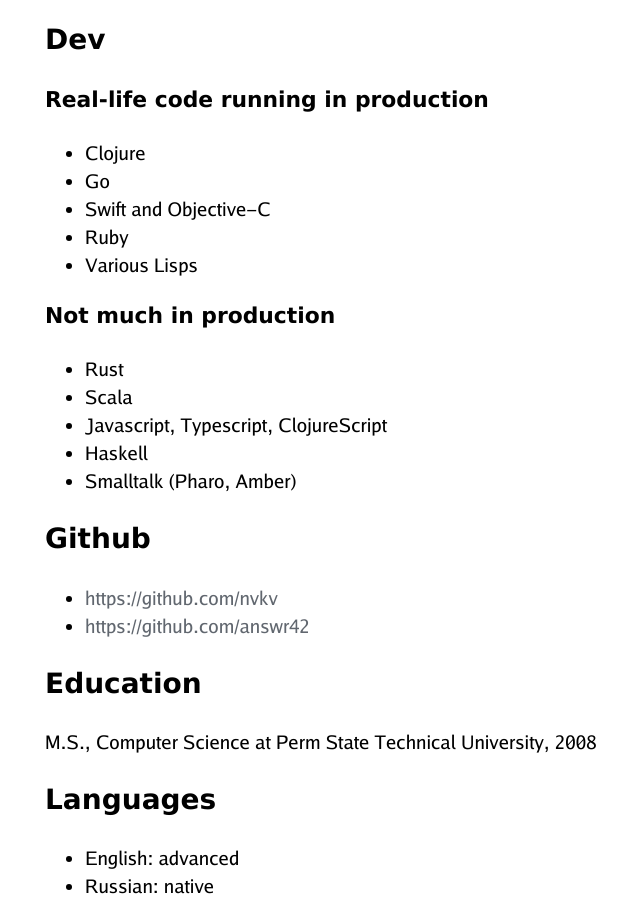
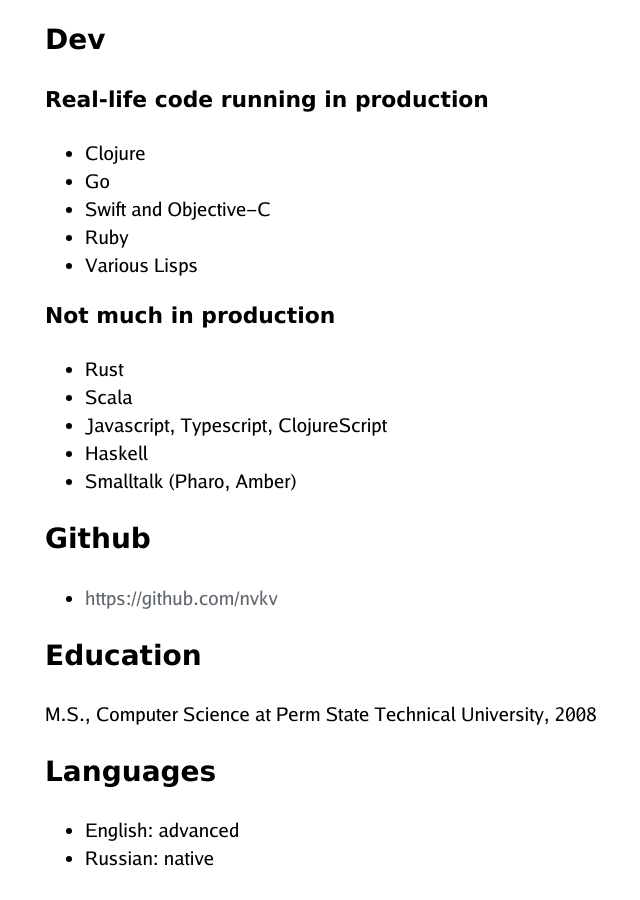
Before and after one commit to nvkv/nvkv.github.io, a Jekyll site: the page built from cv/index.md, in a window 1280 px wide and 900 px high, scrolled down 2951 px. Shown: the whole window, without its empty margins (279-919 px from the left). Built offline with Jekyll 4.4.1, drawn with Linux system fonts in a browser that asks for light colours; some web fonts are replaced; our own code applies the rules of GitHub Pages for plain Markdown files; after the commit the page ends 3823 px from its top, so only the background shows below that.

Commit message:
drop invalidated github link

```diff
--- a/cv/index.md
+++ b/cv/index.md
@@ -133,7 +133,6 @@
 # Github
 
 - <https://github.com/nvkv>
-- <https://github.com/answr42>
 
 # Education
 M.S., Computer Science at Perm State Technical University, 2008
```
